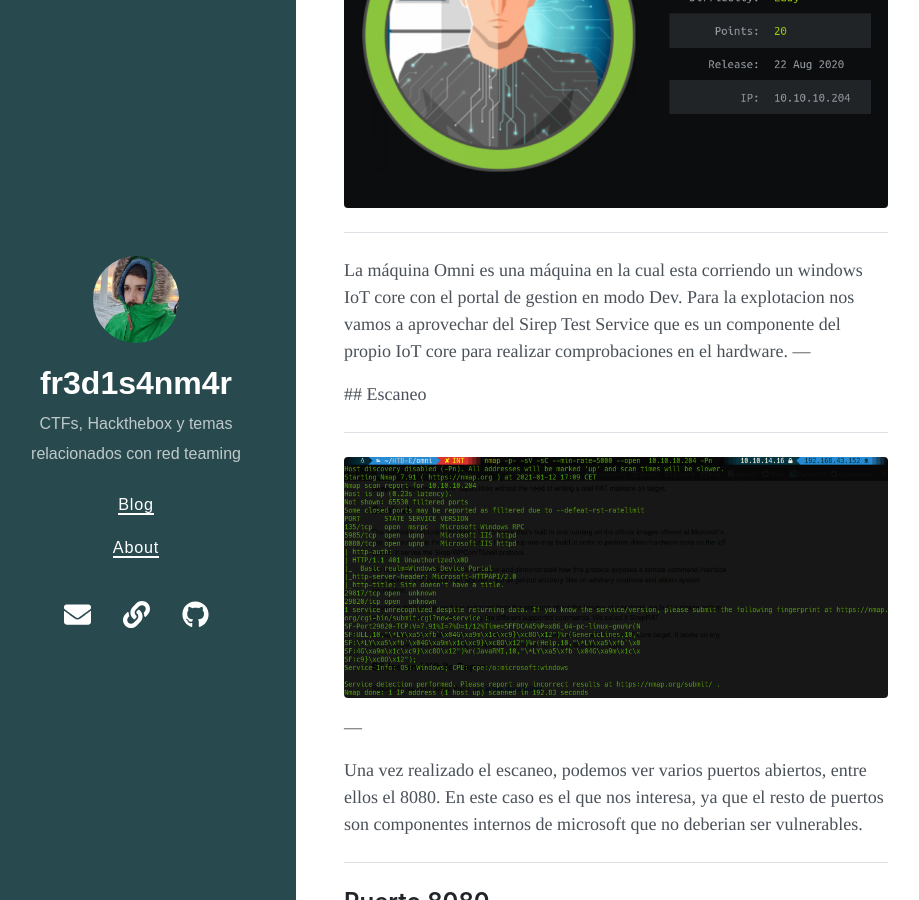
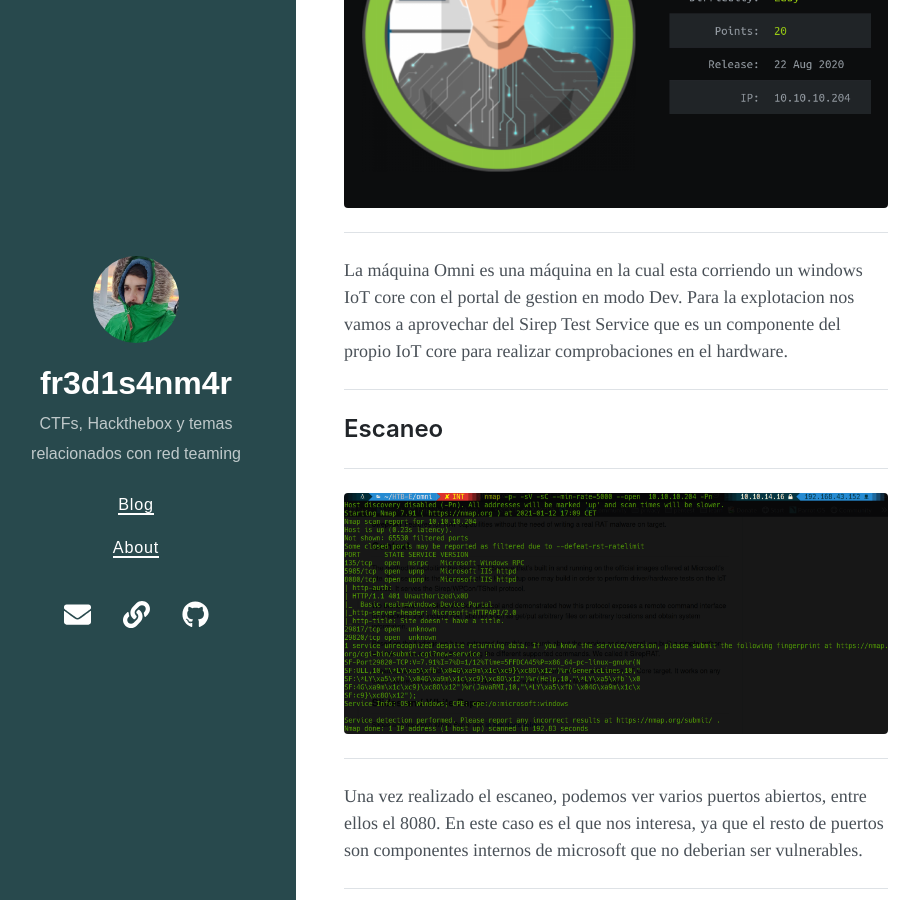
Before and after one commit to fredisanmar/fredisanmar.github.io, a Jekyll site: the page built from _posts/2021-01-12-omni-HTB.md, in a window 1280 px wide and 900 px high, scrolled down 270 px. Shown: the whole window, without its empty margins (24-943 px from the left). Built offline with Jekyll 4.4.1, drawn with Linux system fonts in a browser that asks for light colours; nearby versions of some CDN libraries.

Commit message:
writeup omni

```diff
--- a/_posts/2021-01-12-omni-HTB.md
+++ b/_posts/2021-01-12-omni-HTB.md
@@ -12,15 +12,17 @@ toc:  false
 ---
 
 La máquina Omni es una máquina en la cual esta corriendo un windows IoT core con el portal de gestion en modo Dev. Para la explotacion nos vamos a aprovechar del  Sirep Test Service que es un componente del propio IoT core para realizar comprobaciones en el hardware.
- ---
 
- ## Escaneo
+---
+## Escaneo
 
- ---
- ![Escaneo](/assets/imagenes/2021-01-12-omni-HTB/escaneo-omni.png)
- ---
+---
 
- Una vez realizado el escaneo, podemos ver varios puertos abiertos, entre ellos el 8080. En este caso es el que nos interesa, ya que el resto de puertos son componentes internos de microsoft que no deberian ser vulnerables.
+![Escaneo](/assets/imagenes/2021-01-12-omni-HTB/escaneo-omni.png)
+
+---
+
+Una vez realizado el escaneo, podemos ver varios puertos abiertos, entre ellos el 8080. En este caso es el que nos interesa, ya que el resto de puertos son componentes internos de microsoft que no deberian ser vulnerables.
 
 ---
 
```
